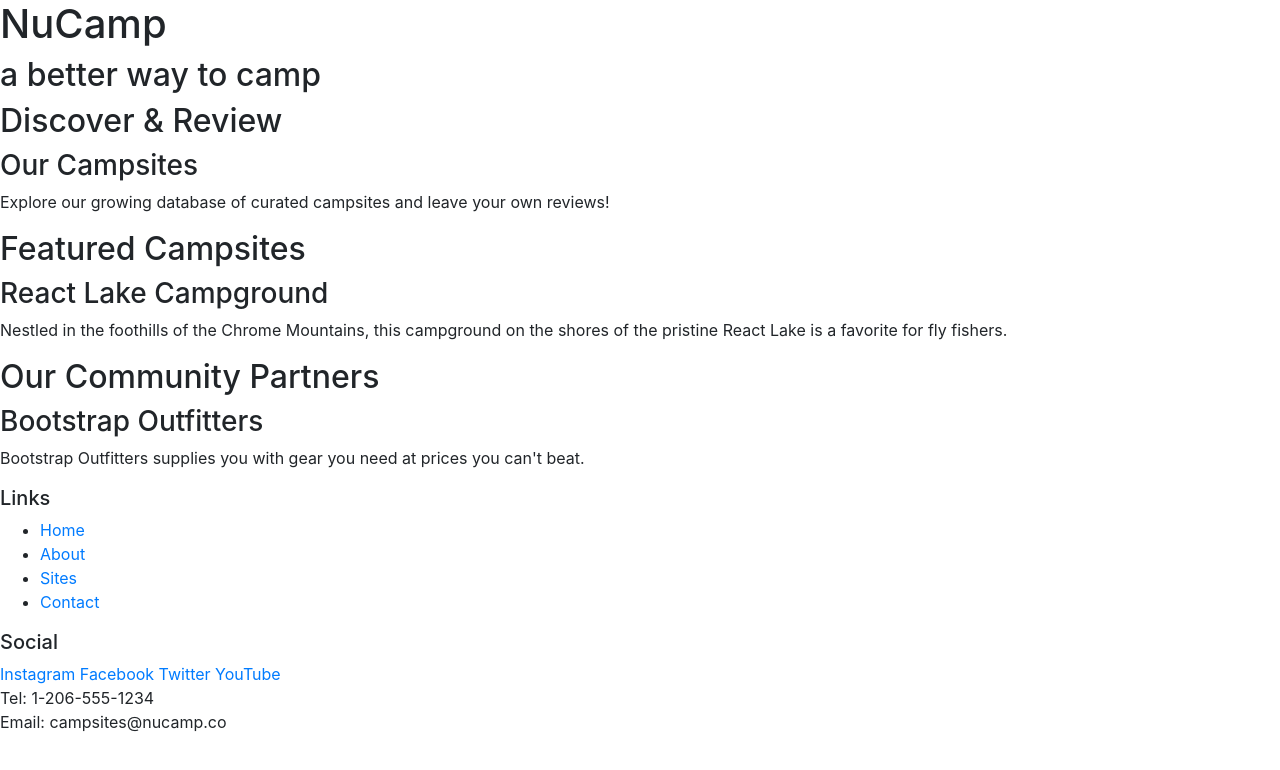
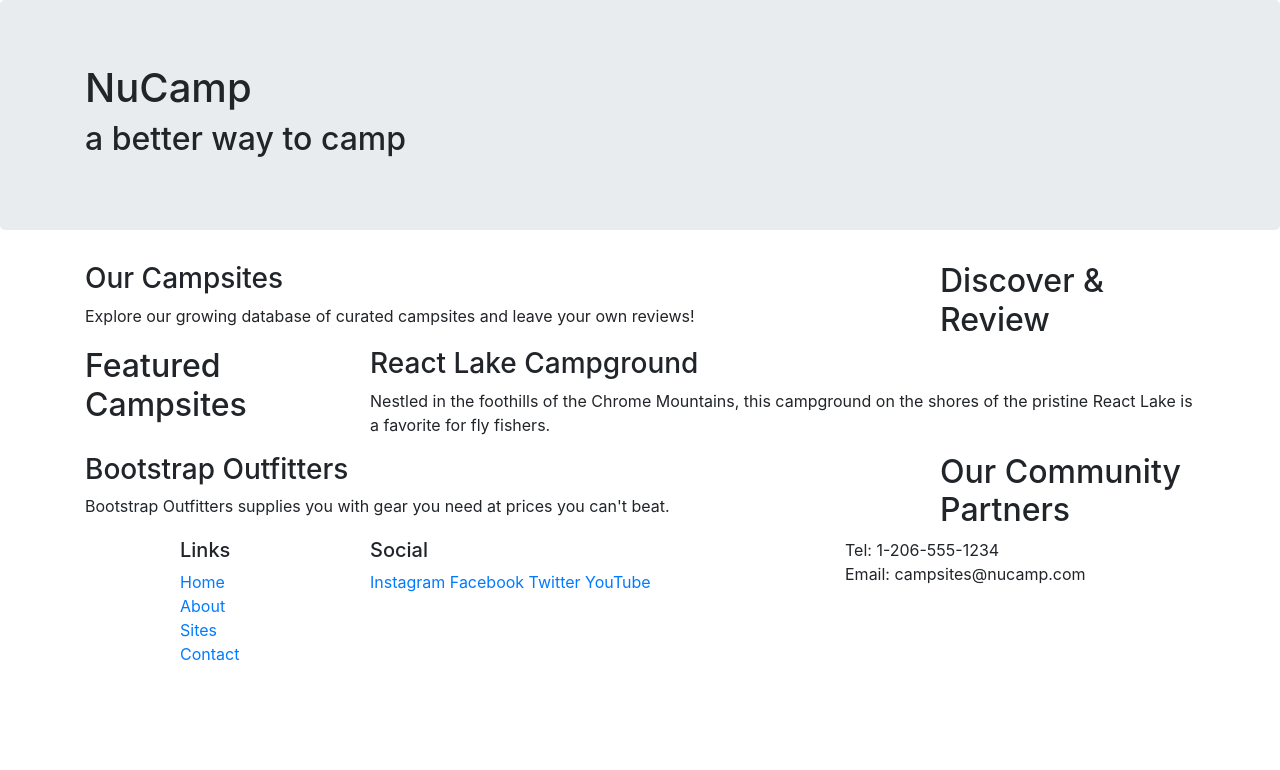
Before and after one commit to remarshal/newcamp-site, a website: page index.html in a window 1280 px wide. Drawn offline with nearby package versions, Linux system fonts and the light colour scheme.

Commit message:
added bootstrap containers

```diff
--- a/index.html
+++ b/index.html
@@ -14,52 +14,79 @@
 
 <body>
 
-    <header>
-        <div>
+    <header class="jumbotron">
+        <div class="container">
+            <div class="row">
+                <div class="col">
                     <h1>NuCamp</h1>
                     <h2>a better way to camp</h2>
                 </div>
+            </div>
+        </div>
     </header>
 
-    <div>
+    <div class="container">
+        <div class="row">
+            <div class="col-sm-4 order-sm-last col-md-3">
                 <h2>Discover & Review</h2>
+            </div>
+            <div class="col">
                 <h3>Our Campsites</h3>
                 <p>Explore our growing database of curated campsites and leave your own reviews!</p>
             </div>
+        </div>
+    </div>
 
-    <div>
+    <div class="container">
+        <div class="row">
+            <div class="col-sm-4 col-md-3">
                 <h2>Featured Campsites</h2>
+            </div>
+            <div class="col">
                 <h3>React Lake Campground</h3>
                 <p>Nestled in the foothills of the Chrome Mountains, this campground on the shores of the pristine React Lake is a favorite for fly fishers.</p>
             </div>
+        </div>
+    </div>
 
-    <div>
+    <div class="container">
+        <div class="row">
+            <div class="col-sm-4 order-sm-last col-md-3">
                 <h2>Our Community Partners</h2>
+            </div>
+            <div class="col">
                 <h3>Bootstrap Outfitters</h3>
                 <p>Bootstrap Outfitters supplies you with gear you need at prices you can't beat.</p>
             </div>
+        </div>
+    </div>
 
     <footer>
-        <div>
+<div class="container">
+    <div class="row">
+        <div class="col-4 col-sm-2 offset-1">
             <h5>Links</h5>
-            <ul>
+            <ul class="list-unstyled">
                 <li><a href="#">Home</a></li>
                 <li><a href="#">About</a></li>
                 <li><a href="#">Sites</a></li>
                 <li><a href="#">Contact</a></li>
             </ul>
             </div>
-        <div>
+            <div class="col-6 col-sm-5">
                 <h5>Social</h5>
                 <a href="http://instagram.com/">Instagram</a>
                 <a href="http://facebook.com/">Facebook</a>
                 <a href="http://twitter.com/">Twitter</a>
                 <a href="http://youtube.com/">YouTube</a>
             </div>
-        <div>
+            <div class="col-sm-4">
                     Tel: 1-206-555-1234<br />
-            Email: campsites@nucamp.co
+                    Email: campsites@nucamp.com
             </div>
+        </div>
+    </div>
+
     </footer>
 
         <!-- jQuery must come first, then Popper.js, then the Bootstrap JavaScript plugins.-->
```
Lines whose indentation alone changed are shown as unchanged.
